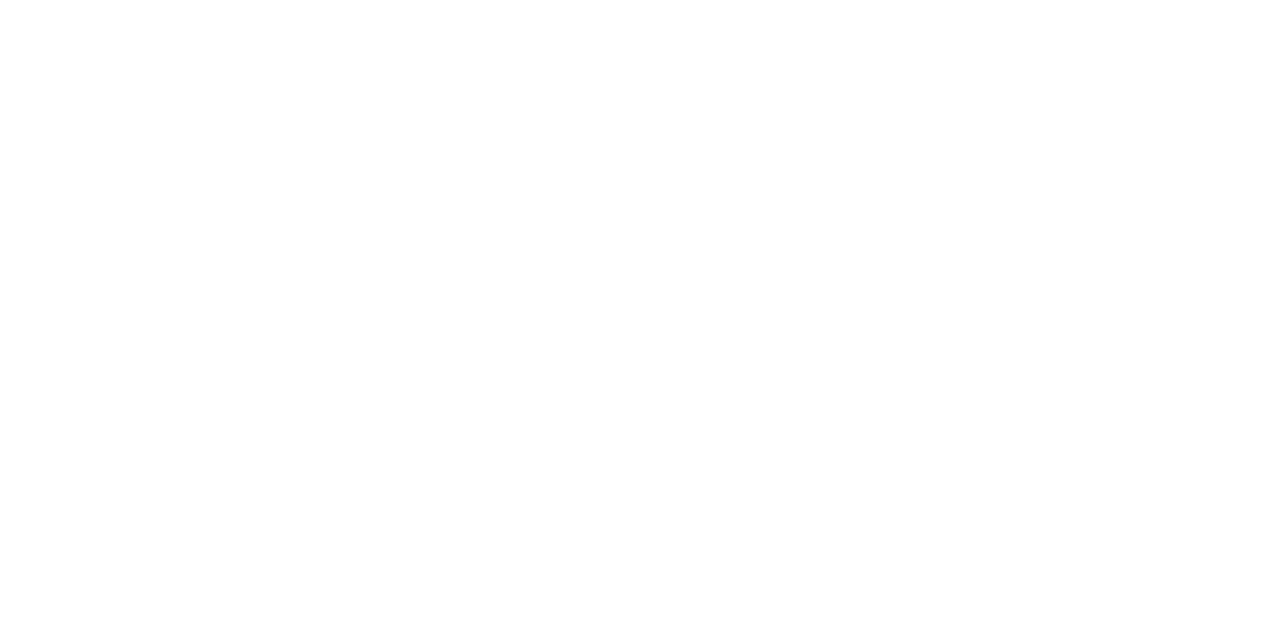
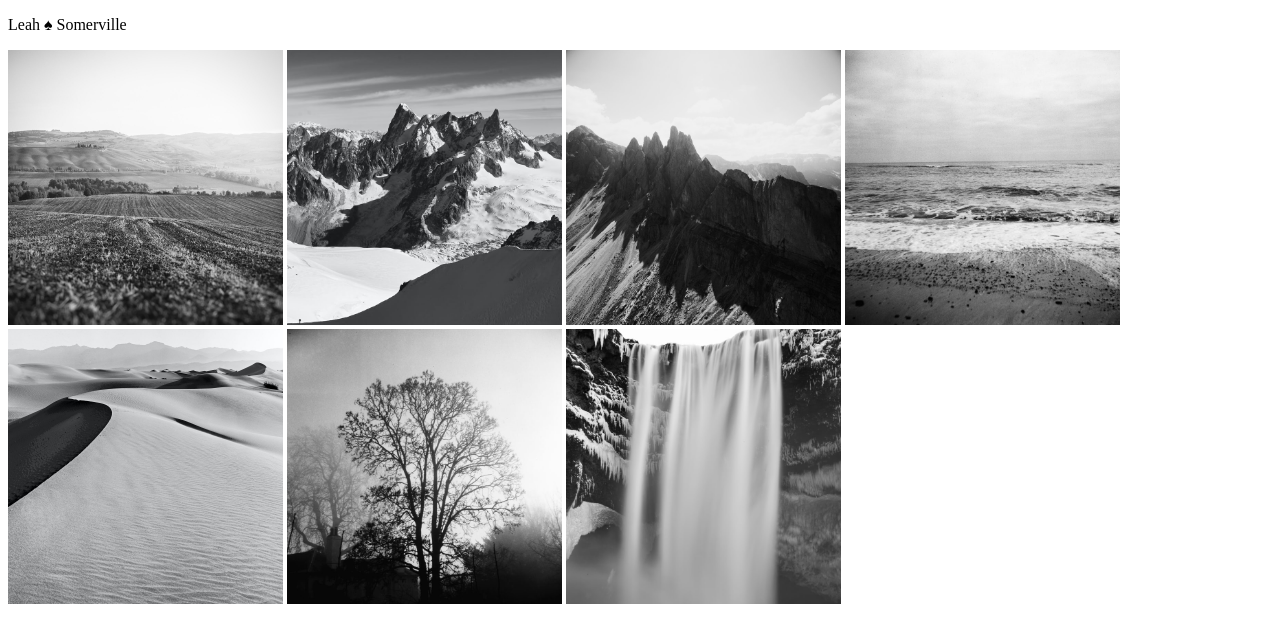
Before and after one commit to Leah-Somerville/HTML-CSS-Photo-Site, a plain HTML site: page index.html in a window 1280 px wide. Drawn offline with Linux system fonts and the light colour scheme.

Commit message:
added images.Added name heading. Completed intital version of indec.html

```diff
--- a/index.html
+++ b/index.html
@@ -10,6 +10,15 @@
     <title>HTML CSS Photo Site</title>
 </head>
 <body>
+    <!-- Symbols can be used in HTML -->
+    <p>Leah &#9824; Somerville</p>
+    <img src="Images/field.jpeg" alt="field">
+    <img src="Images/mistyMountains.jpeg" alt="Misty Mountains">
+    <img src="Images/nonSnowyMountains.jpeg" alt="Non-Snowny Mountains">
+    <img src="Images/ocean.jpeg" alt="Oceans">
+    <img src="Images/tatooine.jpeg" alt="Tatoonie">
+    <img src="Images/tree.jpeg" alt="Tree">
+    <img src="Images/waterfall.jpeg" alt="Waterfall">
 
 </body>
 </html>
--- a/style.css
+++ b/style.css
@@ -0,0 +1,3 @@
+img{
+    width: 275px;
+}
```
Also changed, not shown: Images/field.jpeg (added), Images/mistyMountains.jpeg (added), Images/narnia.jpeg (added), Images/nonSnowyMountains.jpeg (added), Images/ocean.jpeg (added), Images/tatooine.jpeg (added), Images/tree.jpeg (added), Images/waterfall.jpeg (added), 1 other file.
